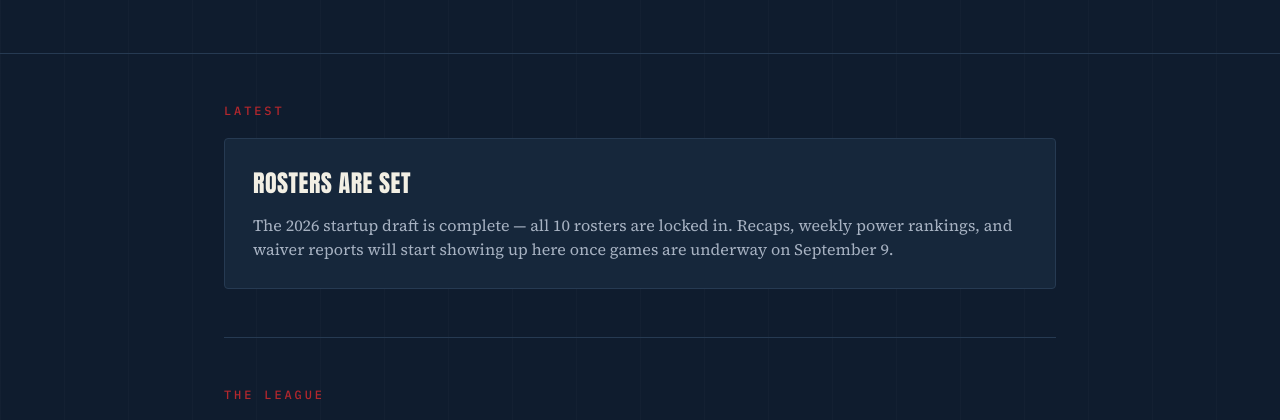
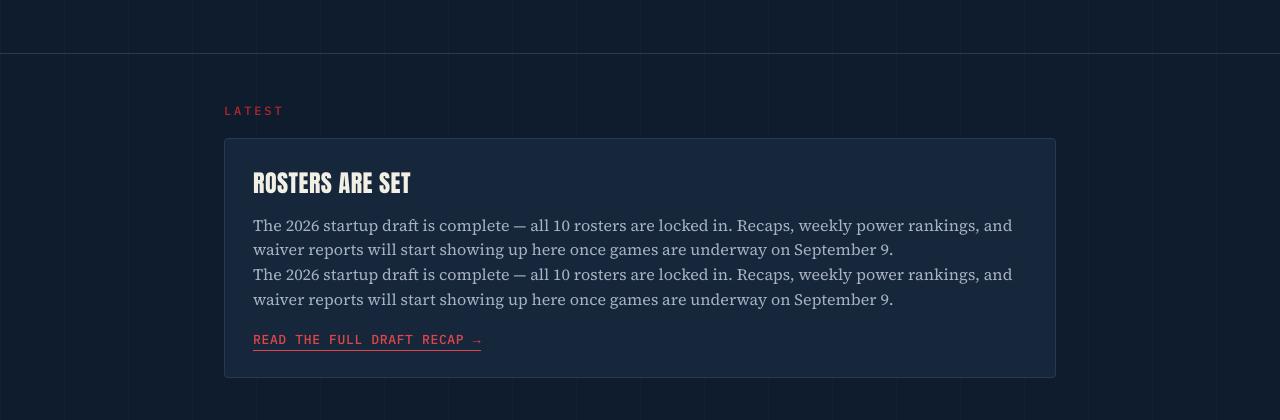
Before and after one commit to dpavloski/NSFWFantasyFootball, a website: page index.html in a window 1280 px wide. Shown: the part 350-770 px from the top of the page. Drawn offline with Linux system fonts and the light colour scheme.

Commit message:
Update index.html

```diff
--- a/index.html
+++ b/index.html
@@ -208,6 +208,8 @@
       <div class="card">
         <h2>Rosters are set</h2>
         <p>The 2026 startup draft is complete — all 10 rosters are locked in. Recaps, weekly power rankings, and waiver reports will start showing up here once games are underway on September 9.</p>
+        <p>The 2026 startup draft is complete — all 10 rosters are locked in. Recaps, weekly power rankings, and waiver reports will start showing up here once games are underway on September 9.</p>
+<p style="margin-top: 14px;"><a href="draft-recap.html" style="color: var(--red-bright); font-family: 'IBM Plex Mono', monospace; font-size: 13px; letter-spacing: 0.05em; text-transform: uppercase; text-decoration: none; border-bottom: 1px solid var(--red-bright); padding-bottom: 2px;">Read the full draft recap &rarr;</a></p>
       </div>
     </section>
 
```
